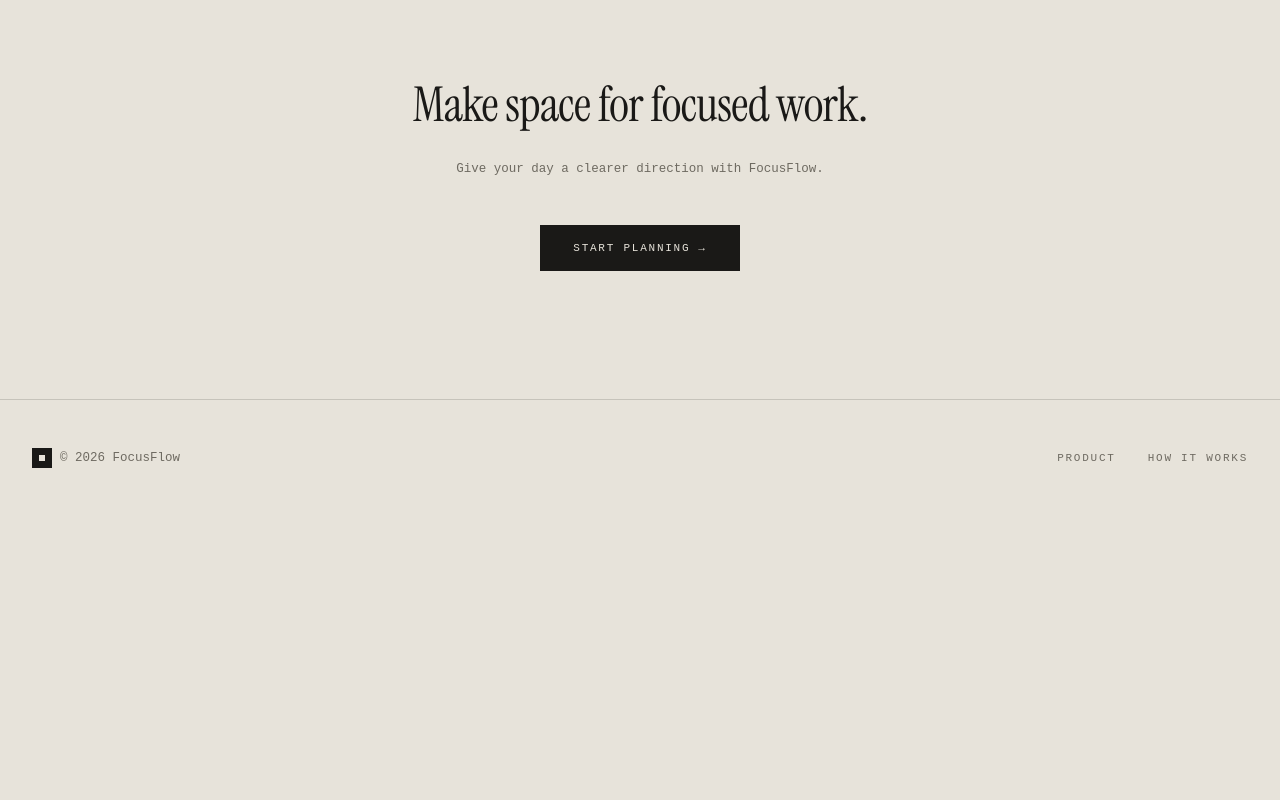
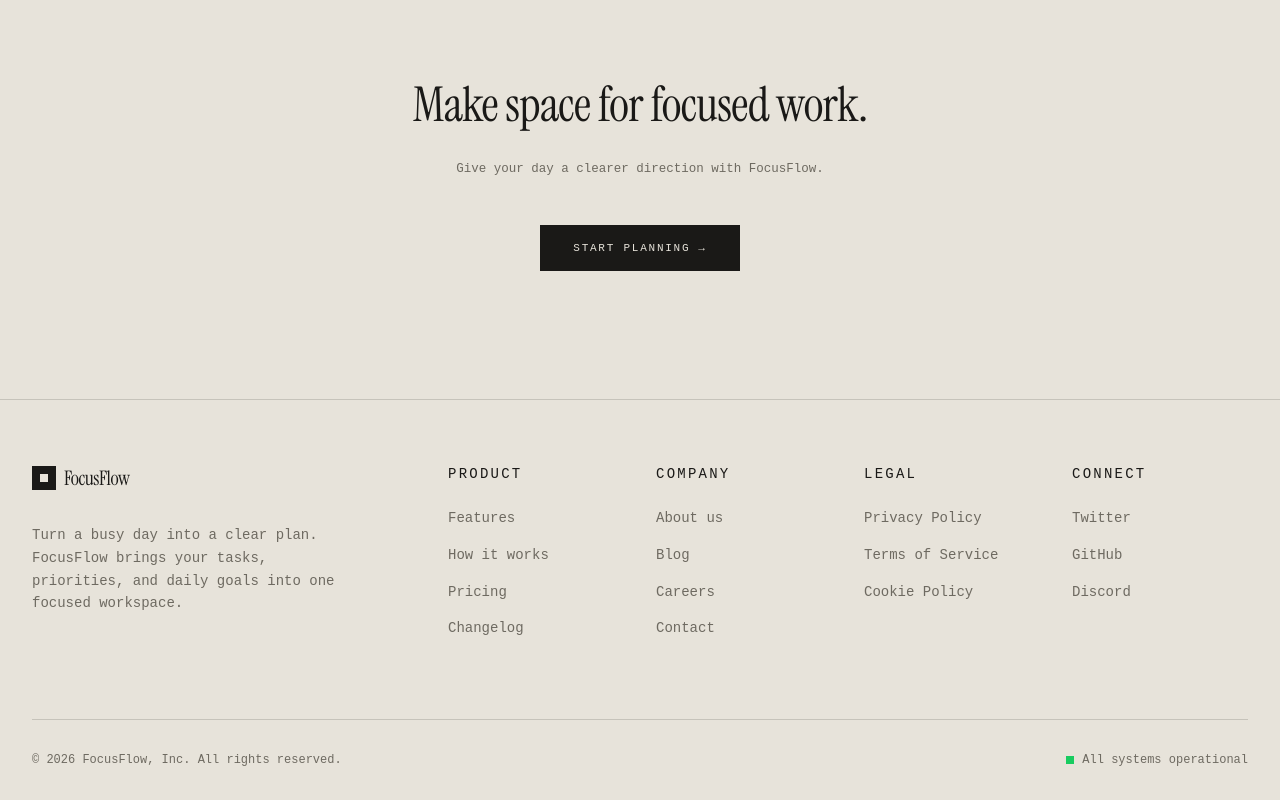
Before and after one commit to ashish102312/focusflow, a React (Vite) app: page / in a window 1280 px wide. Shown: the part 3400-4200 px from the top of the page. Before the commit the page ends 3916 px from the top, so only its background shows below. Built offline with nearby package versions, Linux system fonts and the light colour scheme; a web font is replaced by a local one.

Commit message:
feat: upgrade Footer to multi-column professional layout and fix hero canvas grounding

```diff
--- a/src/sections/Footer.jsx
+++ b/src/sections/Footer.jsx
@@ -1,21 +1,74 @@
 export default function Footer() {
   return (
-    <footer className="border-t border-border bg-background">
-      <div className="max-w-7xl mx-auto px-6 py-12 md:flex md:items-center md:justify-between lg:px-8">
-        <div className="flex justify-center md:order-2 gap-x-8">
-          <a href="#product" className="label-mono text-muted-foreground hover:text-foreground transition-colors">
-            Product
-          </a>
-          <a href="#how-it-works" className="label-mono text-muted-foreground hover:text-foreground transition-colors">
-            How it works
-          </a>
+    <footer className="bg-background border-t border-border pt-16 pb-8">
+      <div className="max-w-7xl mx-auto px-6 lg:px-8">
+        <div className="xl:grid xl:grid-cols-3 xl:gap-8">
+          {/* Brand & Tagline */}
+          <div className="space-y-8 xl:col-span-1">
+            <div className="flex items-center gap-2">
+              <div className="w-6 h-6 bg-foreground flex items-center justify-center">
+                <div className="w-2 h-2 bg-background" />
+              </div>
+              <span className="text-xl display-serif tracking-tight text-foreground">FocusFlow</span>
+            </div>
+            <p className="text-sm body-mono text-muted-foreground leading-relaxed max-w-xs">
+              Turn a busy day into a clear plan. FocusFlow brings your tasks, priorities, and daily goals into one focused workspace.
+            </p>
+          </div>
+
+          {/* Links Grid */}
+          <div className="mt-16 grid grid-cols-2 gap-8 xl:col-span-2 xl:mt-0">
+            <div className="md:grid md:grid-cols-2 md:gap-8">
+              <div>
+                <h3 className="text-sm label-mono font-medium text-foreground">Product</h3>
+                <ul role="list" className="mt-6 space-y-4">
+                  <li><a href="#product" className="text-sm body-mono text-muted-foreground hover:text-foreground transition-colors">Features</a></li>
+                  <li><a href="#how-it-works" className="text-sm body-mono text-muted-foreground hover:text-foreground transition-colors">How it works</a></li>
+                  <li><a href="#" className="text-sm body-mono text-muted-foreground hover:text-foreground transition-colors">Pricing</a></li>
+                  <li><a href="#" className="text-sm body-mono text-muted-foreground hover:text-foreground transition-colors">Changelog</a></li>
+                </ul>
+              </div>
+              <div className="mt-10 md:mt-0">
+                <h3 className="text-sm label-mono font-medium text-foreground">Company</h3>
+                <ul role="list" className="mt-6 space-y-4">
+                  <li><a href="#about" className="text-sm body-mono text-muted-foreground hover:text-foreground transition-colors">About us</a></li>
+                  <li><a href="#" className="text-sm body-mono text-muted-foreground hover:text-foreground transition-colors">Blog</a></li>
+                  <li><a href="#" className="text-sm body-mono text-muted-foreground hover:text-foreground transition-colors">Careers</a></li>
+                  <li><a href="#" className="text-sm body-mono text-muted-foreground hover:text-foreground transition-colors">Contact</a></li>
+                </ul>
+              </div>
+            </div>
+            <div className="md:grid md:grid-cols-2 md:gap-8">
+              <div>
+                <h3 className="text-sm label-mono font-medium text-foreground">Legal</h3>
+                <ul role="list" className="mt-6 space-y-4">
+                  <li><a href="#" className="text-sm body-mono text-muted-foreground hover:text-foreground transition-colors">Privacy Policy</a></li>
+                  <li><a href="#" className="text-sm body-mono text-muted-foreground hover:text-foreground transition-colors">Terms of Service</a></li>
+                  <li><a href="#" className="text-sm body-mono text-muted-foreground hover:text-foreground transition-colors">Cookie Policy</a></li>
+                </ul>
+              </div>
+              <div className="mt-10 md:mt-0">
+                <h3 className="text-sm label-mono font-medium text-foreground">Connect</h3>
+                <ul role="list" className="mt-6 space-y-4">
+                  <li><a href="#" className="text-sm body-mono text-muted-foreground hover:text-foreground transition-colors">Twitter</a></li>
+                  <li><a href="#" className="text-sm body-mono text-muted-foreground hover:text-foreground transition-colors">GitHub</a></li>
+                  <li><a href="#" className="text-sm body-mono text-muted-foreground hover:text-foreground transition-colors">Discord</a></li>
+                </ul>
+              </div>
+            </div>
+          </div>
         </div>
-        <div className="mt-8 md:order-1 md:mt-0 flex items-center justify-center gap-2">
-          <div className="w-5 h-5 bg-foreground flex items-center justify-center">
-            <div className="w-1.5 h-1.5 bg-background" />
+
+        {/* Bottom Bar */}
+        <div className="mt-16 border-t border-border pt-8 sm:mt-20 md:flex md:items-center md:justify-between">
+          <div className="flex items-center gap-4 md:order-2">
+            <div className="flex items-center gap-2 text-xs body-mono text-muted-foreground">
+               <span className="w-2 h-2 rounded-full bg-green-500 animate-pulse"></span>
+               All systems operational
+            </div>
           </div>
-          <p className="text-center body-mono text-muted-foreground">
-            &copy; 2026 FocusFlow
+          <p className="mt-8 text-xs body-mono text-muted-foreground md:order-1 md:mt-0">
+            &copy; 2026 FocusFlow, Inc. All rights reserved.
           </p>
         </div>
       </div>
```
